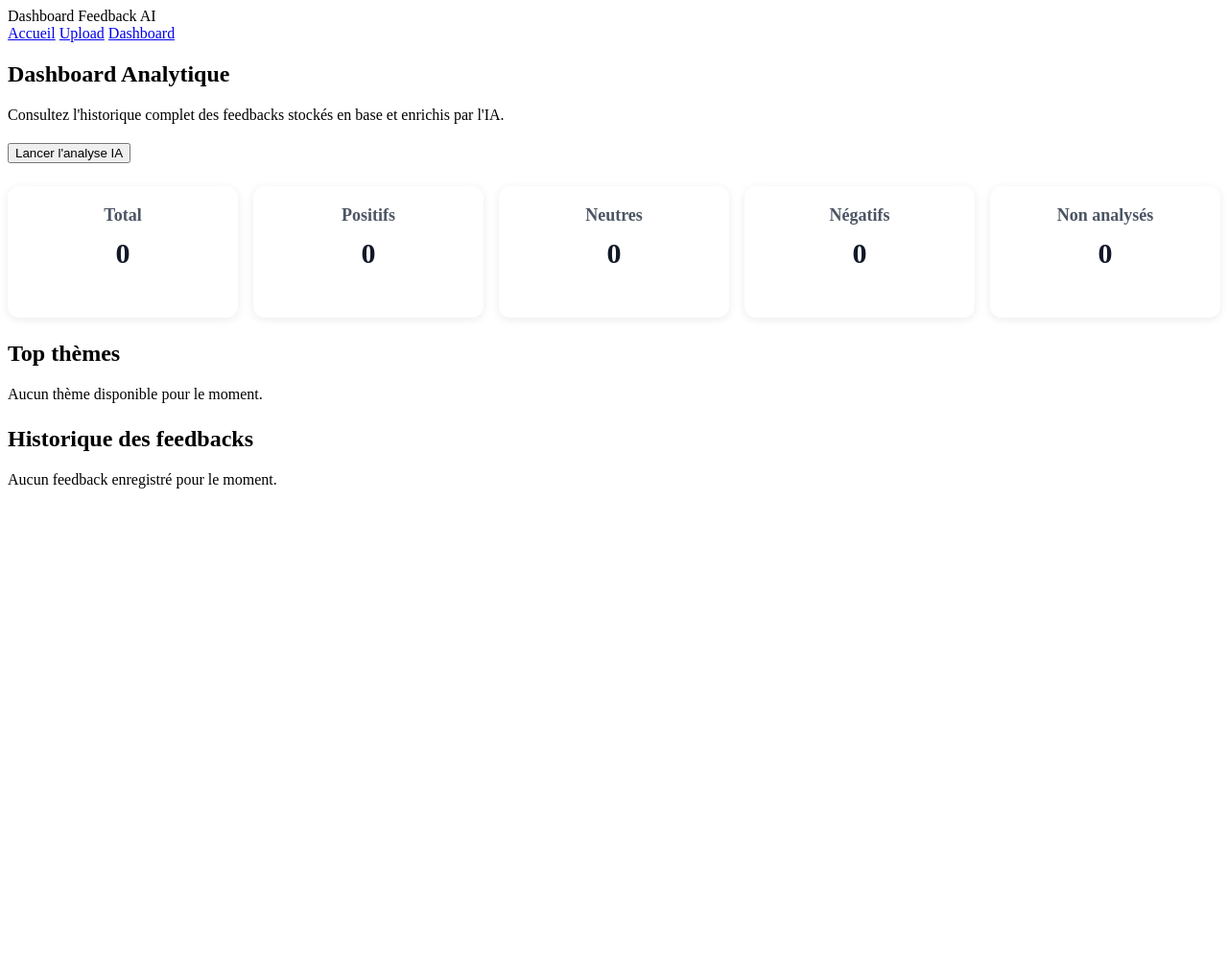
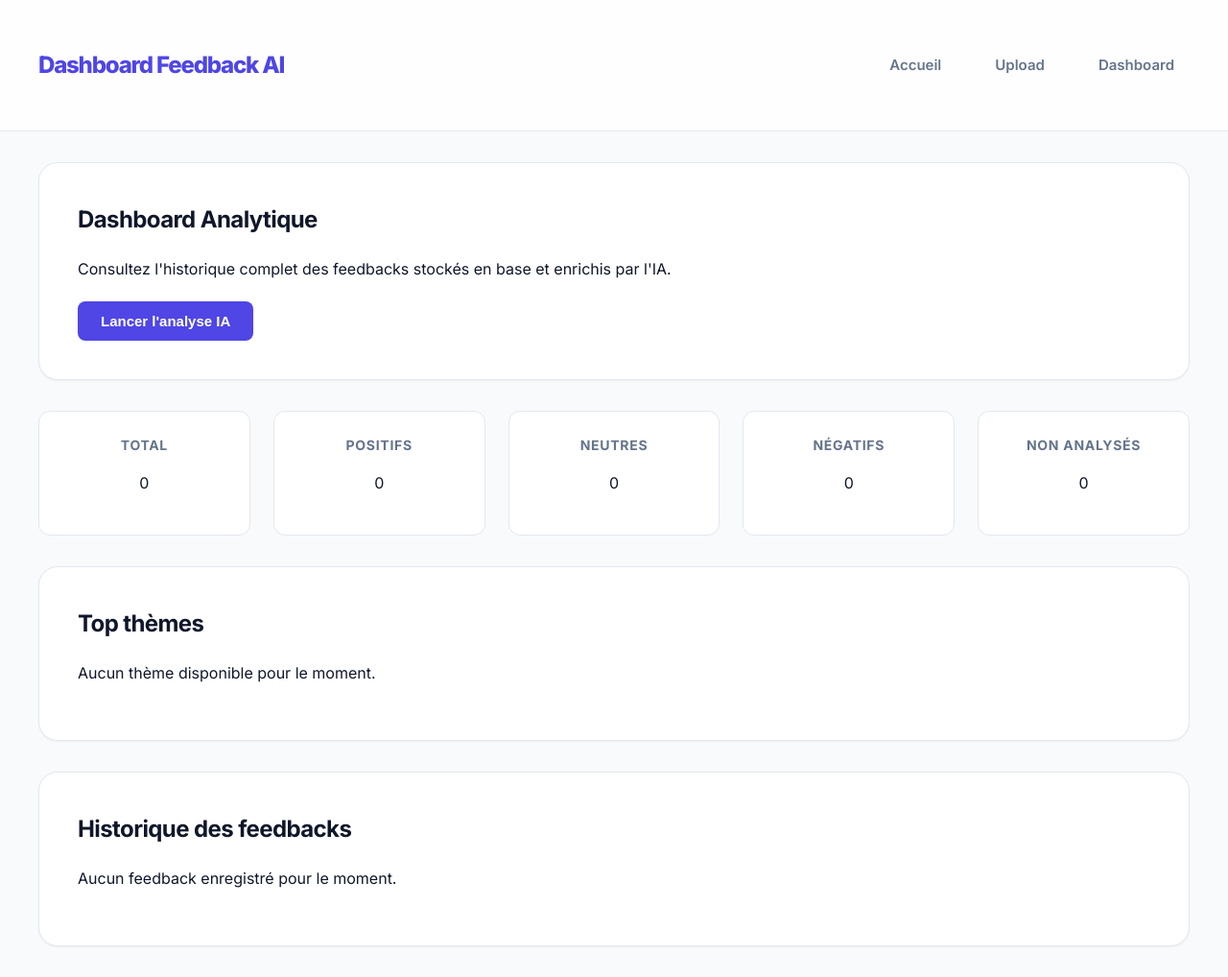
Before and after one commit to MhandAMRANE/dashboard-feedback-ai, a Flask app: page /dashboard in a window 1280 px wide. Shown: the whole page at 96% size. Before the commit the page ends 509 px from the top, so only its background shows below. Run offline with Flask 3, Linux system fonts and the light colour scheme; data that the repository does not hold is empty.

Commit message:
Mise à jour : static/style.css

```diff
--- a/static/style.css
+++ b/static/style.css
@@ -1,27 +1,308 @@
+:root {
+    /* Color Palette - Modern Slate & Indigo */
+    --primary: #4f46e5;
+    --primary-hover: #4338ca;
+    --secondary: #64748b;
+    --bg-main: #f8fafc;
+    --bg-card: #ffffff;
+    --text-main: #0f172a;
+    --text-muted: #64748b;
+    --border: #e2e8f0;
+
+    /* Semantic Colors */
+    --success: #10b981;
+    --success-bg: #f0fdf4;
+    --success-text: #166534;
+    --danger: #ef4444;
+    --danger-bg: #fef2f2;
+    --danger-text: #991b1b;
+    --warning: #f59e0b;
+    --warning-bg: #fffbeb;
+    --warning-text: #92400e;
+    --info: #3b82f6;
+    --info-bg: #eff6ff;
+    --info-text: #1e40af;
+
+    /* Spacing & Borders */
+    --radius-sm: 8px;
+    --radius-md: 12px;
+    --radius-lg: 20px;
+    --shadow-sm: 0 1px 2px 0 rgb(0 0 0 / 0.05);
+    --shadow-md: 0 4px 6px -1px rgb(0 0 0 / 0.1), 0 2px 4px -2px rgb(0 0 0 / 0.1);
+    --shadow-lg: 0 10px 15px -3px rgb(0 0 0 / 0.1), 0 4px 6px -4px rgb(0 0 0 / 0.1);
+}
+
+body {
+    margin: 0;
+    font-family: 'Inter', system-ui, -apple-system, sans-serif;
+    background-color: var(--bg-main);
+    color: var(--text-main);
+    line-height: 1.6;
+    -webkit-font-smoothing: antialiased;
+}
+
+/* Navbar */
+.navbar {
+    background-color: rgba(255, 255, 255, 0.8);
+    backdrop-filter: blur(8px);
+    border-bottom: 1px solid var(--border);
+    padding: 1rem 0;
+    position: sticky;
+    top: 0;
+    z-index: 50;
+}
+
+.navbar .container {
+    display: flex;
+    justify-content: space-between;
+    align-items: center;
+}
+
+.nav-brand {
+    font-size: 1.5rem;
+    font-weight: 800;
+    color: var(--primary);
+    text-decoration: none;
+    letter-spacing: -0.05em;
+}
+
+.nav-links {
+    display: flex;
+    gap: 1.5rem;
+}
+
+.nav-links a {
+    color: var(--secondary);
+    text-decoration: none;
+    font-size: 0.9375rem;
+    font-weight: 600;
+    transition: all 0.2s ease;
+    padding: 0.5rem 1rem;
+    border-radius: var(--radius-sm);
+}
+
+.nav-links a:hover {
+    color: var(--primary);
+    background: #f1f5f9;
+}
+
+/* Layout */
+.container {
+    max-width: 1200px;
+    margin: 2rem auto;
+    padding: 0 1.5rem;
+}
+
+/* Cards */
+.card {
+    background: var(--bg-card);
+    padding: 2.5rem;
+    border-radius: var(--radius-lg);
+    border: 1px solid var(--border);
+    box-shadow: var(--shadow-sm);
+    margin-bottom: 2rem;
+}
+
+.card h1,
+.card h2 {
+    margin-top: 0;
+    letter-spacing: -0.025em;
+}
+
+/* Stats Cards */
 .stats-grid {
     display: grid;
-    grid-template-columns: repeat(auto-fit, minmax(180px, 1fr));
-    gap: 16px;
-    margin-top: 24px;
+    grid-template-columns: repeat(auto-fit, minmax(200px, 1fr));
+    gap: 1.5rem;
+    margin: 2rem 0;
 }
 
 .stat-card {
-    background: white;
-    border-radius: 12px;
-    padding: 20px;
-    box-shadow: 0 2px 10px rgba(0,0,0,0.08);
+    background: var(--bg-card);
+    padding: 1.5rem;
+    border-radius: var(--radius-md);
+    border: 1px solid var(--border);
     text-align: center;
+    transition: transform 0.2s ease, box-shadow 0.2s ease;
+}
+
+.stat-card:hover {
+    transform: translateY(-4px);
+    box-shadow: var(--shadow-md);
 }
 
 .stat-card h3 {
     margin: 0;
-    font-size: 18px;
-    color: #4b5563;
+    font-size: 0.875rem;
+    color: var(--text-muted);
+    text-transform: uppercase;
+    letter-spacing: 0.05em;
 }
 
-.stat-card p {
-    margin-top: 12px;
-    font-size: 30px;
+.stat-card .value {
+    font-size: 2.5rem;
+    font-weight: 800;
+    color: var(--text-main);
+    margin-top: 0.5rem;
+    display: block;
+}
+
+/* Buttons */
+.btn {
+    display: inline-flex;
+    align-items: center;
+    justify-content: center;
+    padding: 0.75rem 1.5rem;
+    background: var(--primary);
+    color: white;
+    text-decoration: none;
+    border-radius: var(--radius-sm);
+    font-weight: 700;
+    font-size: 0.9375rem;
+    transition: all 0.2s;
+    border: none;
+    cursor: pointer;
+}
+
+.btn:hover {
+    background: var(--primary-hover);
+    box-shadow: 0 10px 15px -3px rgba(79, 70, 229, 0.4);
+}
+
+/* Tables */
+.table-container {
+    background: white;
+    border-radius: var(--radius-md);
+    border: 1px solid var(--border);
+    overflow: hidden;
+    margin-top: 1.5rem;
+}
+
+table {
+    width: 100%;
+    border-collapse: collapse;
+    text-align: left;
+}
+
+th {
+    background: #f8fafc;
+    padding: 1rem 1.5rem;
+    font-size: 0.75rem;
+    font-weight: 700;
+    text-transform: uppercase;
+    color: var(--secondary);
+    border-bottom: 1px solid var(--border);
+}
+
+td {
+    padding: 1rem 1.5rem;
+    border-bottom: 1px solid var(--border);
+    font-size: 0.875rem;
+    color: var(--text-main);
+}
+
+tr:last-child td {
+    border-bottom: none;
+}
+
+tr:hover {
+    background-color: #f1f5f9;
+}
+
+/* Badges */
+.badge {
+    padding: 0.25rem 0.625rem;
+    border-radius: 9999px;
+    font-size: 0.75rem;
+    font-weight: 700;
+    text-transform: uppercase;
+}
+
+.badge-positive {
+    background: var(--success-bg);
+    color: var(--success-text);
+}
+
+.badge-negative {
+    background: var(--danger-bg);
+    color: var(--danger-text);
+}
+
+.badge-neutral {
+    background: var(--warning-bg);
+    color: var(--warning-text);
+}
+
+.badge-none {
+    background: #f1f5f9;
+    color: var(--text-muted);
+}
+
+/* Progress Bar */
+.progress-container {
+    width: 100%;
+    height: 6px;
+    background: #e2e8f0;
+    border-radius: 999px;
+    margin-top: 0.5rem;
+}
+
+.progress-bar {
+    height: 100%;
+    background: var(--primary);
+    border-radius: 999px;
+    transition: width 0.3s ease;
+}
+
+/* Utils */
+.text-center {
+    text-align: center;
+}
+
+.mt-4 {
+    margin-top: 1.5rem;
+}
+
+.flex-between {
+    display: flex;
+    justify-content: space-between;
+    align-items: center;
+}
+
+.filters-form {
+    display: grid;
+    grid-template-columns: repeat(auto-fit, minmax(220px, 1fr));
+    gap: 16px;
+    margin-top: 16px;
+    align-items: end;
+}
+
+.filter-group {
+    display: flex;
+    flex-direction: column;
+    gap: 8px;
+}
+
+.filter-group label {
     font-weight: bold;
-    color: #111827;
+    color: #374151;
 }
+
+.filter-group select,
+.filter-group input {
+    padding: 10px 12px;
+    border: 1px solid #d1d5db;
+    border-radius: 8px;
+    font-size: 14px;
+    background: white;
+}
+
+.filter-actions {
+    display: flex;
+    gap: 10px;
+    flex-wrap: wrap;
+}
+
+.btn-secondary {
+    background: #6b7280;
+}
```
